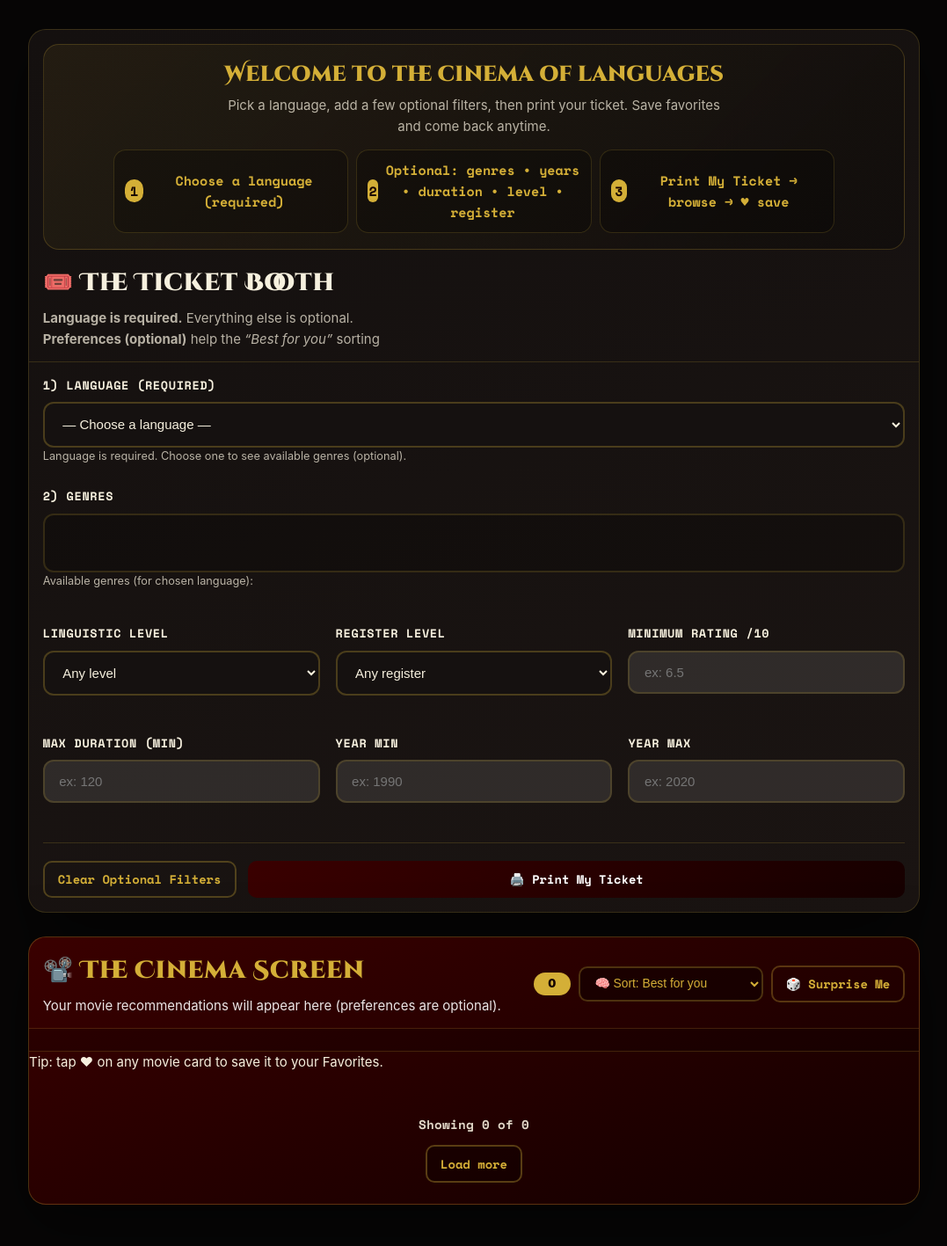
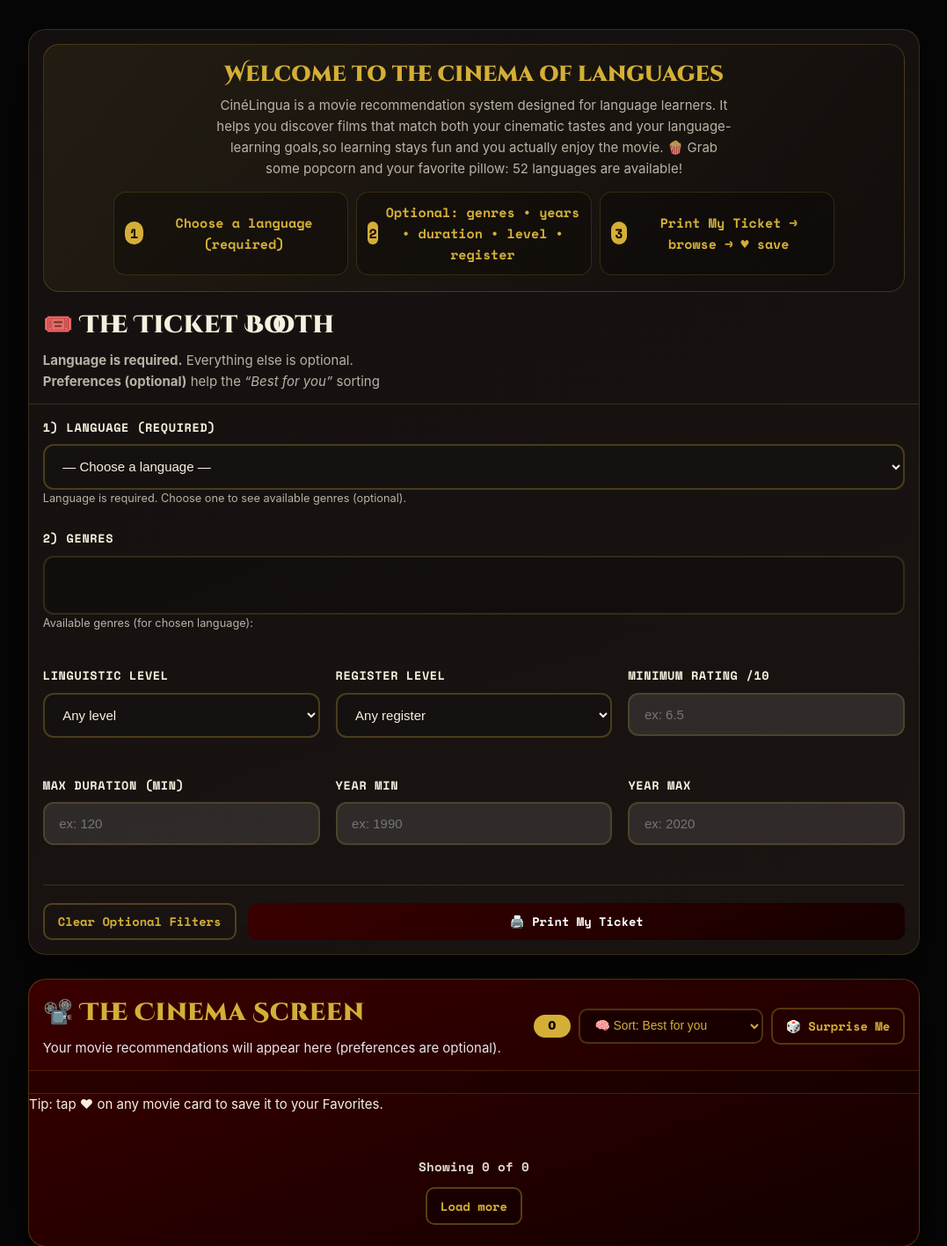
Before and after one commit to Lenarbrs/Rebours_Lena_Website, a Flask app: page / in a window 1280 px wide. Shown: the part 83-1500 px from the top of the page at 88% size, without its empty margins (101-1178 px from the left). Run offline with Flask 3, Linux system fonts and the light colour scheme; data that the repository does not hold is empty; some libraries are stand-ins or nearby versions.

Commit message:
Update index.html

```diff
--- a/templates/index.html
+++ b/templates/index.html
@@ -89,8 +89,12 @@
             <div class="hero__inner">
               <h2 class="hero__title">Welcome to the cinema of languages</h2>
               <p class="hero__lead">
-                Pick a language, add a few optional filters, then print your
-                ticket. Save favorites and come back anytime.
+                CinéLingua is a movie recommendation system designed for
+                language learners. It helps you discover films that match both
+                your cinematic tastes and your language-learning goals,so
+                learning stays fun and you actually enjoy the movie. 🍿 Grab
+                some popcorn and your favorite pillow: 52 languages are
+                available!
               </p>
 
               <div class="hero__steps" role="list" aria-label="How it works">
```
